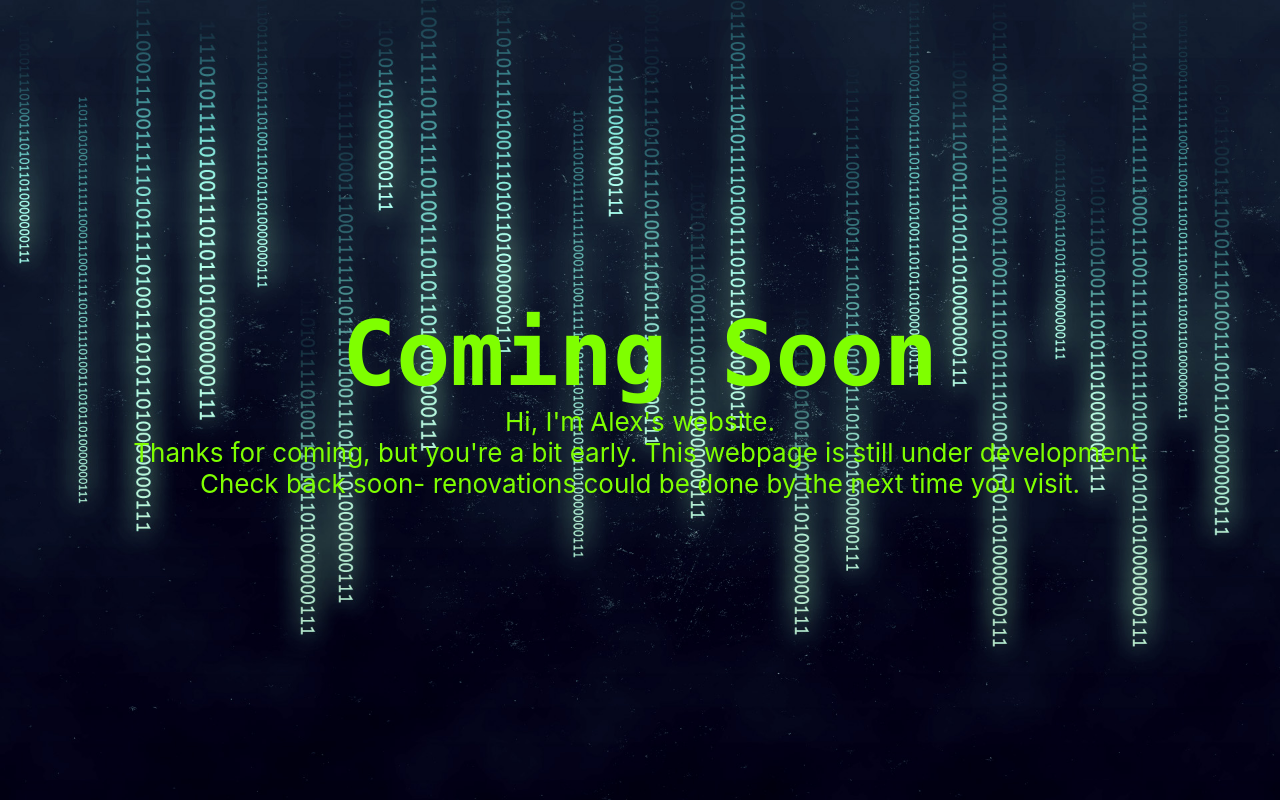
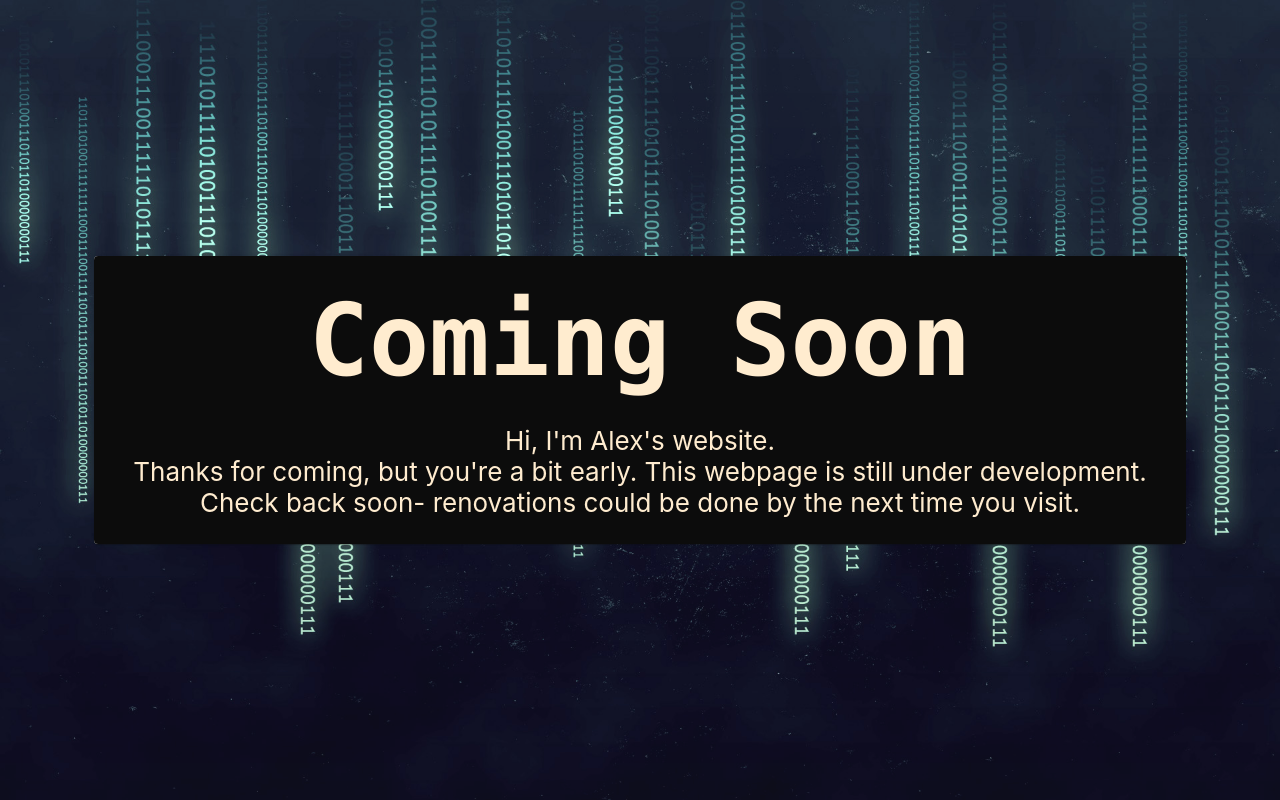
Before and after one commit to amontes261/Self-Site, a React (Create React App) app: page / in a window 1280 px wide. Built offline with nearby package versions, Linux system fonts and the light colour scheme.

Commit message:
Resolved white screen and finalized coming soon screen

```diff
--- a/package.json
+++ b/package.json
@@ -4,6 +4,7 @@
   "version": "0.1.0",
   "private": true,
   "dependencies": {
+    "@material-ui/core": "^4.12.3",
     "@testing-library/jest-dom": "^5.14.1",
     "@testing-library/react": "^11.2.7",
     "@testing-library/user-event": "^12.8.3",
@@ -11,6 +12,7 @@
     "react-dom": "^17.0.2",
     "react-native": "^0.65.1",
     "react-native-web": "^0.17.1",
+    "react-router-dom": "^5.3.0",
     "react-scripts": "4.0.3",
     "web-vitals": "^1.1.2"
   },
--- a/public/index.html
+++ b/public/index.html
@@ -6,8 +6,8 @@
     <meta name="viewport" content="width=device-width, initial-scale=1" />
     <meta name="theme-color" content="#000000" />
     <meta
-      name="description"
-      content="Web site created using create-react-app"
+      name="amontes261.github.io"
+      content="Welcome to Alex's Website, created using ReactJS and hosted using GitHub Pages"
     />
     <link rel="apple-touch-icon" href="%PUBLIC_URL%/logo192.png" />
     <!--
@@ -24,7 +24,7 @@
       work correctly both with client-side routing and a non-root public URL.
       Learn how to configure a non-root public URL by running `npm run build`.
     -->
-    <title>React App</title>
+    <title> Alex Montes </title>
   </head>
   <body>
     <noscript>You need to enable JavaScript to run this app.</noscript>
--- a/src/App.css
+++ b/src/App.css
@@ -11,18 +11,32 @@
   font-size: calc(10px + 2vmin);
 }
 
+.cardContainer{
+  color: black;
+}
+
 .comingSoonHeader{
   min-height: 100vh;
   font-weight: 800;
-  font-size: calc(50px + 5vmin);
+  font-size: calc(60px + 5vmin);
 }
 
 .container{
   background-color: black;
   background-image: url('./assets/backgroundImg.png');
   background-size: cover;
+  opacity: 0.95;
+}
+
+.smallTextContainer{
+  padding-top: 1em;
 }
 
 .textContainer{
-  color:chartreuse;
+  color: blanchedalmond;
+  background-color: black;
+  padding-left: 1.5em;
+  padding-right: 1.5em;
+  padding-top: 1em;
+  padding-bottom: 1em;
 }
--- a/src/App.js
+++ b/src/App.js
@@ -1,15 +1,21 @@
 import './App.css';
+import { Card } from '@material-ui/core';
+// import { HashRouter as Router } from 'react-router-dom'
 
 function App() {
   return (
     <div className="App">
       <header className="App-header container">
-        <div className="textContainer">
-          <code className= "comingSoonHeader"> Coming Soon </code>
-          <div> Hi, I'm Alex's website. </div>
-          <div> Thanks for coming, but you're a bit early. This webpage is still under development. </div>
-          <div> Check back soon- renovations could be done by the next time you visit. </div>
-        </div>
+        <Card className= "cardContainer bg-dark">
+          <div className="textContainer">
+            <code className= "comingSoonHeader"> Coming Soon </code>
+            <div className= "smallTextContainer">
+              <div class= "pt-5"> Hi, I'm Alex's website. </div>
+              <div> Thanks for coming, but you're a bit early. This webpage is still under development. </div>
+              <div> Check back soon- renovations could be done by the next time you visit. </div>
+            </div>
+          </div>
+        </Card>
       </header>
     </div>
   );
```
Also changed, not shown: 2 other files (tests, documents, lock files or other folders).
